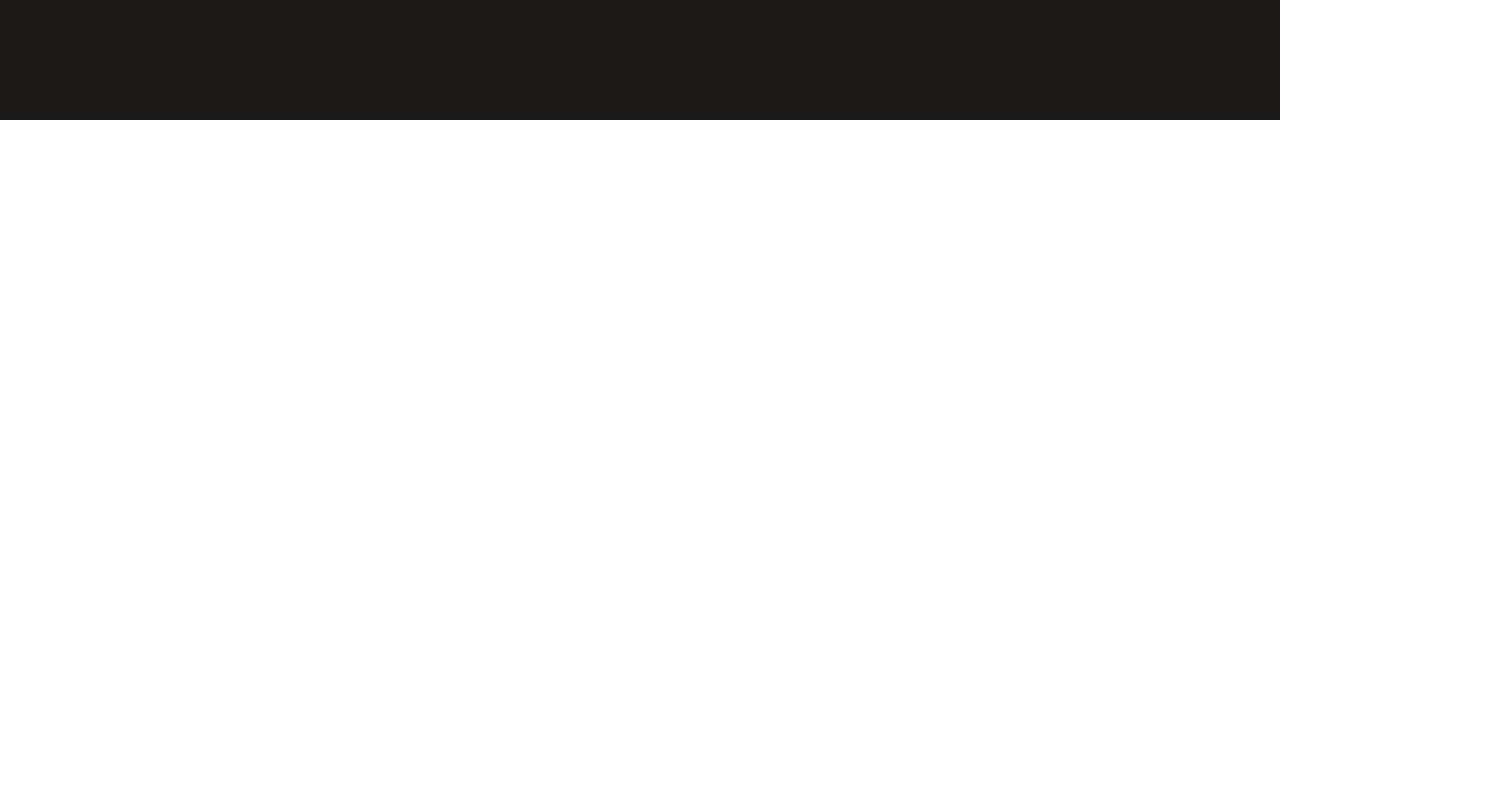
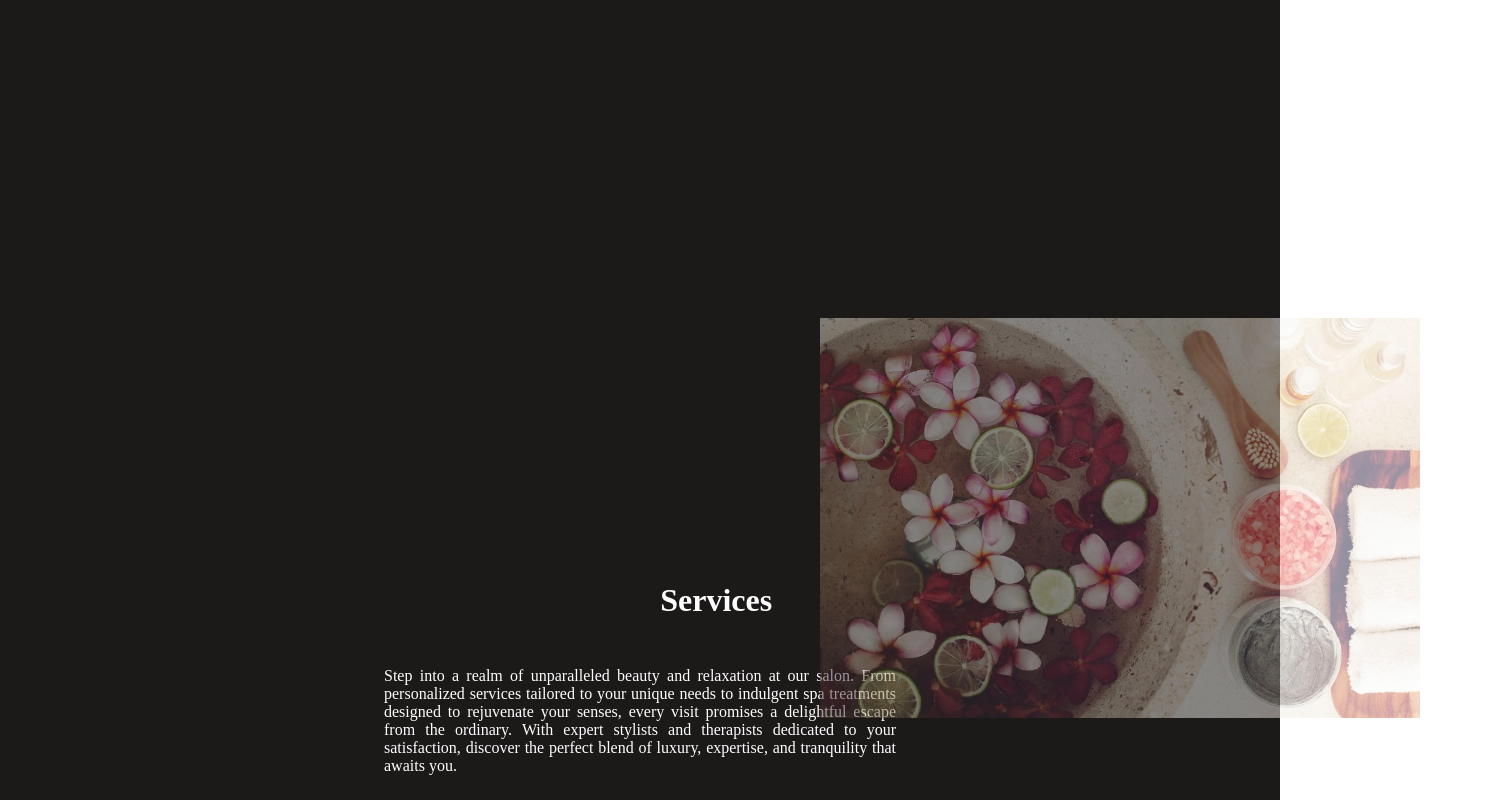
Before and after one commit to Yusra-Ahmad/Final-Project, a React (Vite) app in the folder frontend/: page / in a window 1280 px wide. Shown: the part 1480-2280 px from the top of the page, 1500 px wide, since content can reach past the window. Before the commit the page ends 1600 px from the top, so only its background shows below. Built offline with nearby package versions, Linux system fonts and the light colour scheme.

Commit message:
working on frontend

```diff
--- a/frontend/package.json
+++ b/frontend/package.json
@@ -12,7 +12,8 @@
   "dependencies": {
     "react": "^18.2.0",
     "react-dom": "^18.2.0",
-    "react-icons": "^5.1.0"
+    "react-icons": "^5.1.0",
+    "react-router-dom": "^6.22.3"
   },
   "devDependencies": {
     "@types/react": "^18.2.66",
--- a/frontend/src/App.tsx
+++ b/frontend/src/App.tsx
@@ -1,11 +1,13 @@
 import Homepage from "./components/homepage/Homepage";
 import Login from "./components/login/Login";
+import Services from "./components/services/Services";
 
 function App() {
   return (
     <>
       <Homepage />
       <Login />
+      <Services/>
     </>
   );
 }
--- /dev/null
+++ b/frontend/src/components/services/Services.tsx
@@ -0,0 +1,23 @@
+import "./services.scss"
+import ServiceBackground from "../../assets/ServiceBackground.jpeg"
+const Services =()=>{
+    return(
+<>
+<div className="servicebody">
+    <div className="serviceheader">
+        <div className="header-p">
+    <h1 >Services </h1>
+    <p className="text-on-image">
+Step into a realm of unparalleled beauty and relaxation at our salon. From personalized services tailored to your unique needs to indulgent spa treatments designed to rejuvenate your senses, every visit promises a delightful escape from the ordinary. With expert stylists and therapists dedicated to your satisfaction, discover the perfect blend of luxury, expertise, and tranquility that awaits you.</p>
+        </div>
+<div className="imagediv">
+<img src={ServiceBackground} alt="" />
+</div>
+    </div>
+
+    </div>
+</>
+    );
+};
+
+export default Services
--- /dev/null
+++ b/frontend/src/components/services/services.scss
@@ -0,0 +1,45 @@
+.servicebody{
+    background-color: #1c1919;
+    height: 100vh;
+    color: white;
+    font-family: serif;
+    display: flex;
+    flex-direction: column;
+
+    .serviceheader{
+        height: 100vh;
+        width:90vw ;
+        display: flex;
+        align-items: center;
+        justify-content: center;
+        text-align: justify;
+        // margin-top: 15rem;
+.header-p{
+
+    margin-left: 60rem;
+    margin-top: 10rem;
+    h1{
+        margin: 1rem;
+        padding: 2rem;
+    }
+    .text-on-image{
+        position: absolute;
+        right: 30%;
+  left: 30%;
+
+    }
+}
+
+
+        img{
+
+            margin-right: 0;
+            height: 50vh;
+
+            margin-right: 5rem;
+opacity: 0.5;
+
+        }
+
+    }
+}
```
Also changed, not shown: frontend/src/assets/ServiceBackground.jpeg (added), frontend/src/components/services/index.tsx (deleted), 1 other file (tests, documents, lock files or other folders).
